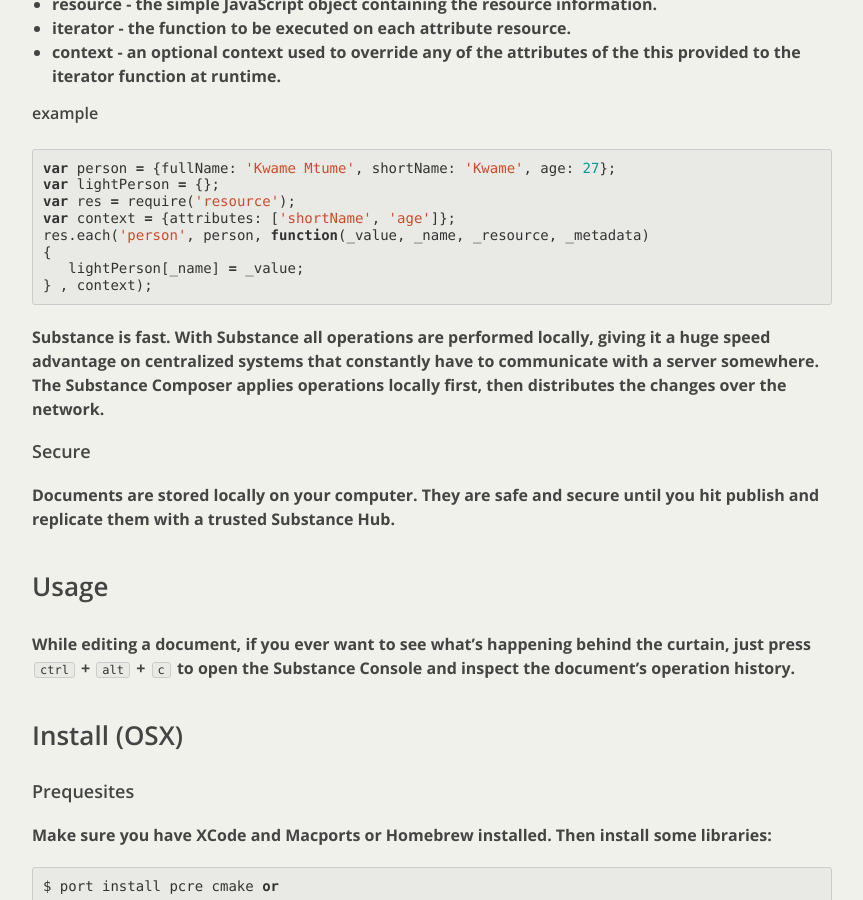
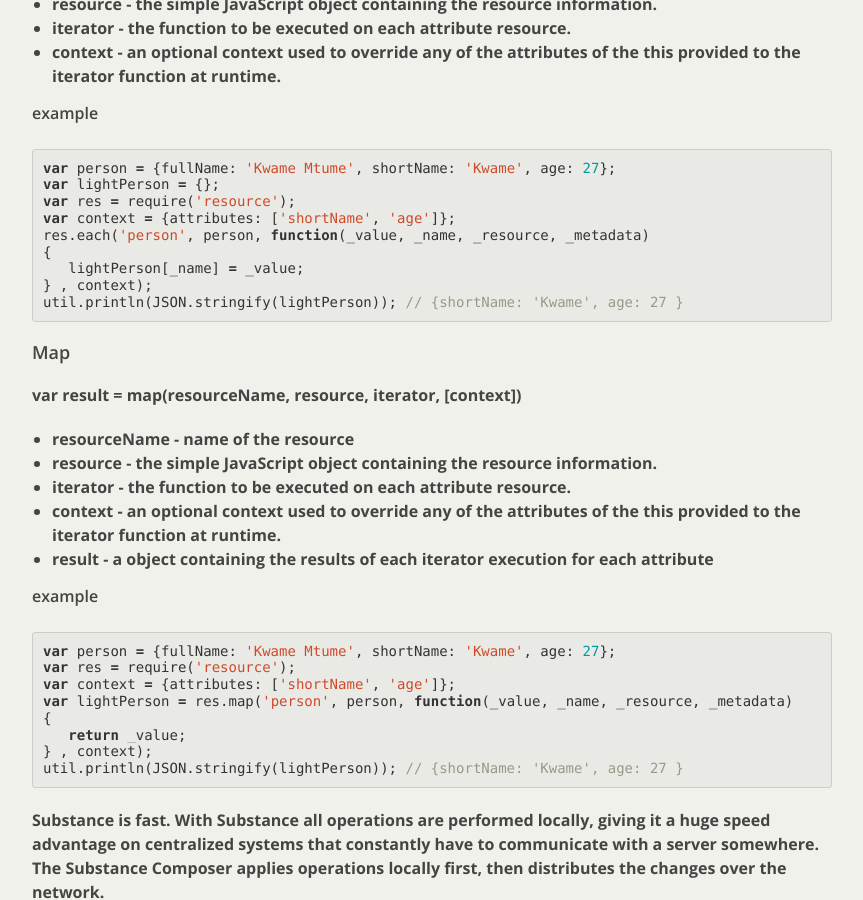
Before and after one commit to Airlift-Framework/airlift-framework.github.com, a Jekyll site: the page built from _posts/modules/0100-01-01-resource.md, in a window 1280 px wide and 900 px high, scrolled down 1409 px. Shown: the whole window, without its empty margins (208-1071 px from the left). Built offline with Jekyll 4.4.1, drawn with Linux system fonts in a browser that asks for light colours; nearby versions of some CDN libraries.

Commit message:
Updated _posts/modules/0100-01-01-resource.md

```diff
--- a/_posts/modules/0100-01-01-resource.md
+++ b/_posts/modules/0100-01-01-resource.md
@@ -48,6 +48,26 @@
     {
        lightPerson[_name] = _value;
     } , context);
+	util.println(JSON.stringify(lightPerson)); // {shortName: 'Kwame', age: 27 }
+
+## Map
+
+var result = map(resourceName, resource, iterator, \[context\])
+* resourceName - name of the resource
+* resource - the simple JavaScript object containing the resource information.
+* iterator - the function to be executed on each attribute resource.
+* context - an optional context used to override any of the attributes of the this provided to the iterator function at runtime.
+* result - a object containing the results of each iterator execution for each attribute
+
+### example
+    var person = {fullName: 'Kwame Mtume', shortName: 'Kwame', age: 27};
+    var res = require('resource');
+    var context = {attributes: ['shortName', 'age']};
+    var lightPerson = res.map('person', person, function(_value, _name, _resource, _metadata)
+    {
+       return _value;
+    } , context);
+    util.println(JSON.stringify(lightPerson)); // {shortName: 'Kwame', age: 27 }
 
 Substance is fast. With Substance all operations are performed locally, giving it a huge speed advantage on centralized systems that constantly have to communicate with a server somewhere. The Substance Composer applies operations locally first, then distributes the changes over the network.
 
```
